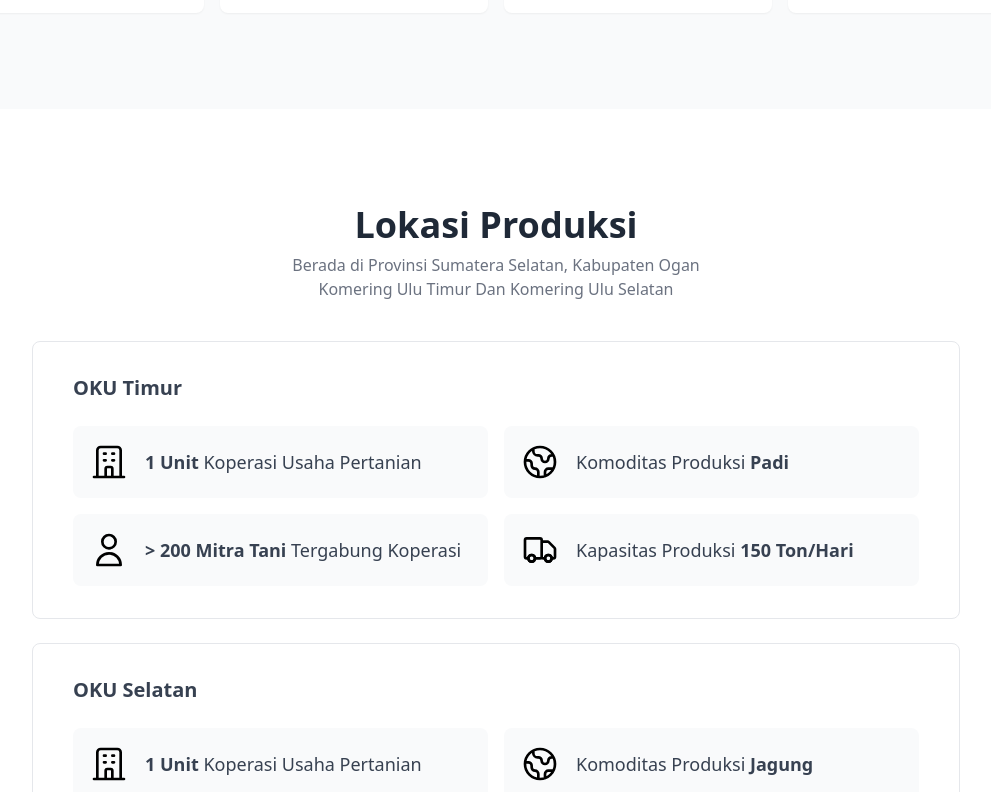
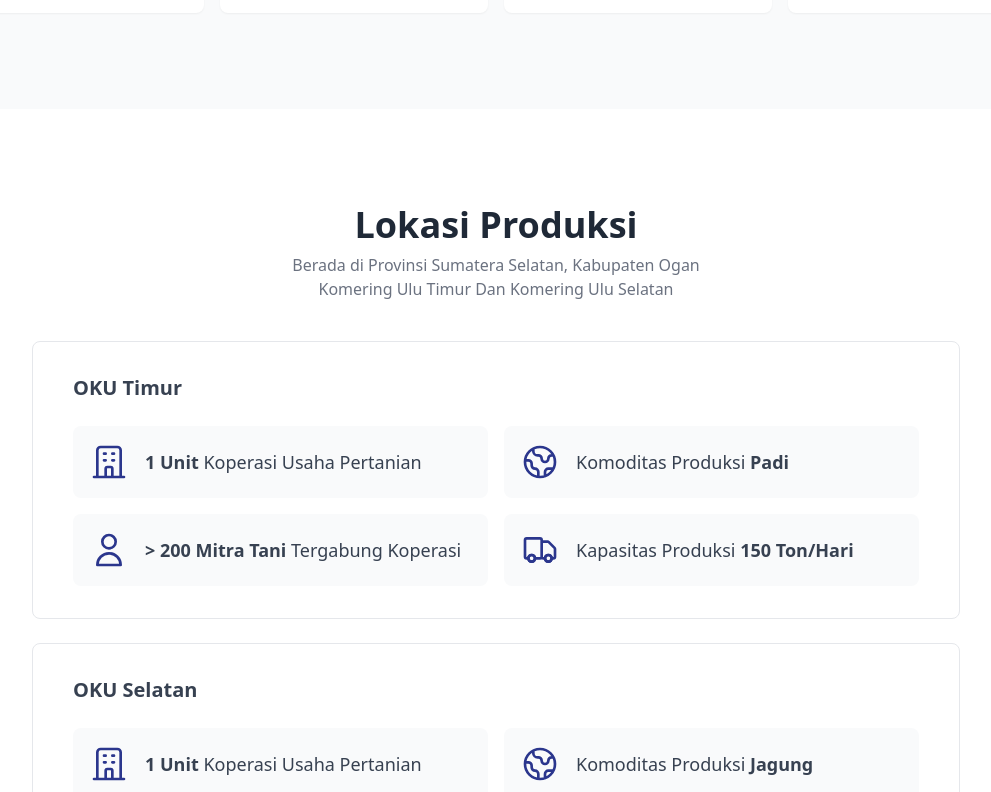
Before and after one commit to devsrikembang/srikembang-landingpage, a React (Create React App) app: page / in a window 1280 px wide. Shown: the part 2008-2800 px from the top of the page, without its empty margins (144-1135 px from the left). Built offline with nearby package versions, Linux system fonts and the light colour scheme.

Commit message:
remove tailwind

```diff
--- a/package.json
+++ b/package.json
@@ -6,14 +6,11 @@
   "main": "src/index.js",
   "dependencies": {
     "@heroicons/react": "1.0.5",
-    "autoprefixer": "10.4.2",
     "clsx": "1.1.1",
-    "postcss": "8.4.6",
     "react": "17.0.2",
     "react-dom": "17.0.2",
     "react-intersection-observer": "8.33.1",
-    "react-scripts": "5.0.0",
-    "tailwindcss": "3.0.22"
+    "react-scripts": "5.0.0"
   },
   "devDependencies": {
     "@babel/runtime": "7.13.8",
--- a/postcss.config.js
+++ /dev/null
@@ -1,6 +0,0 @@
-module.exports = {
-  plugins: {
-    tailwindcss: {},
-    autoprefixer: {}
-  }
-};
--- a/src/index.css
+++ b/src/index.css
@@ -40,3 +40,11 @@
 .icon-location svg path {
   stroke-width: 1.6;
 }
+
+.text-primary {
+  color: #2b368d;
+}
+
+.bg-primary {
+  color: #2b368d;
+}
--- a/tailwind.config.js
+++ /dev/null
@@ -1,7 +0,0 @@
-module.exports = {
-  content: ["./src/**/*.{js,jsx,ts,tsx}"],
-  theme: {
-    extend: {}
-  },
-  plugins: []
-};
```
